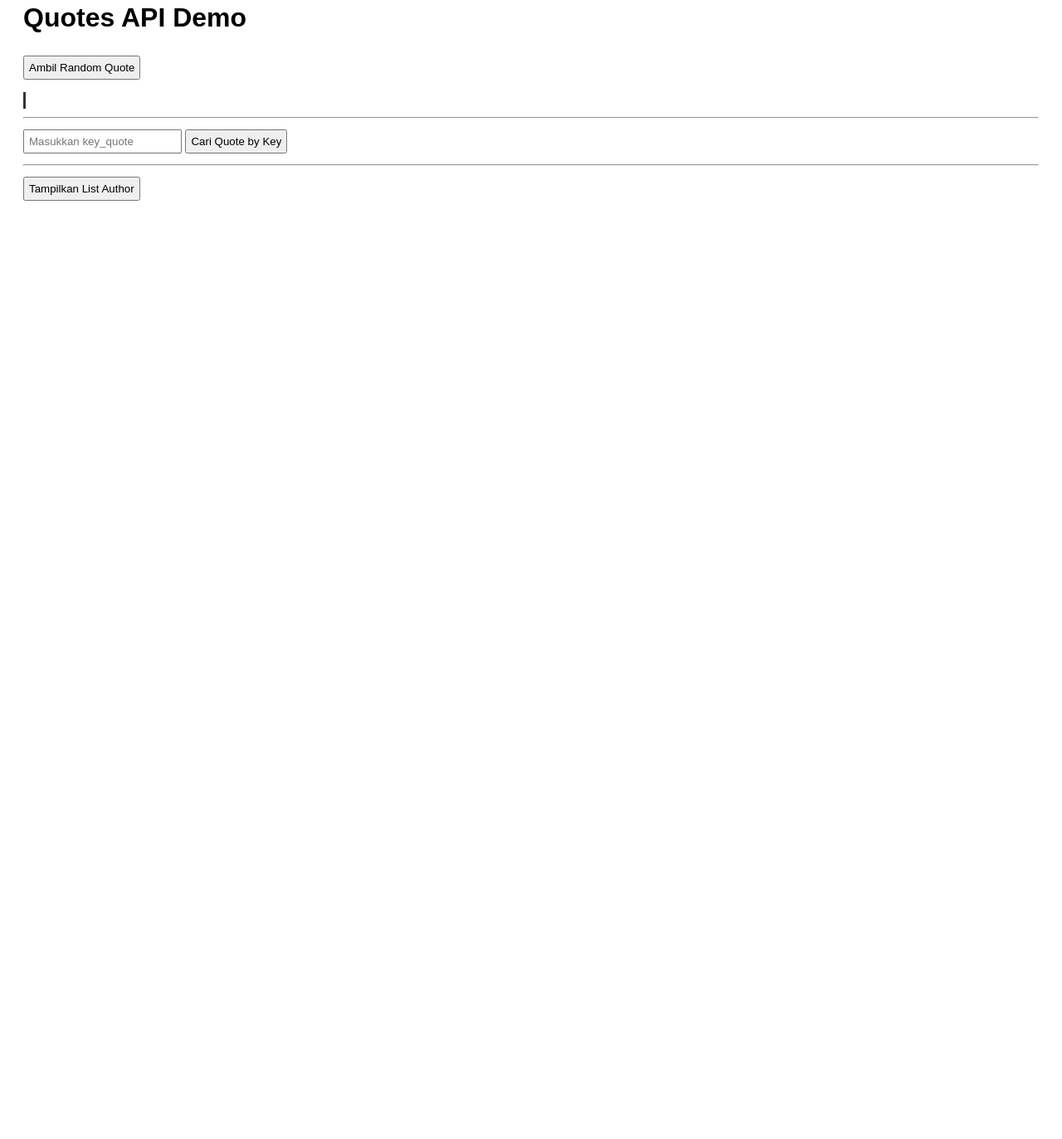
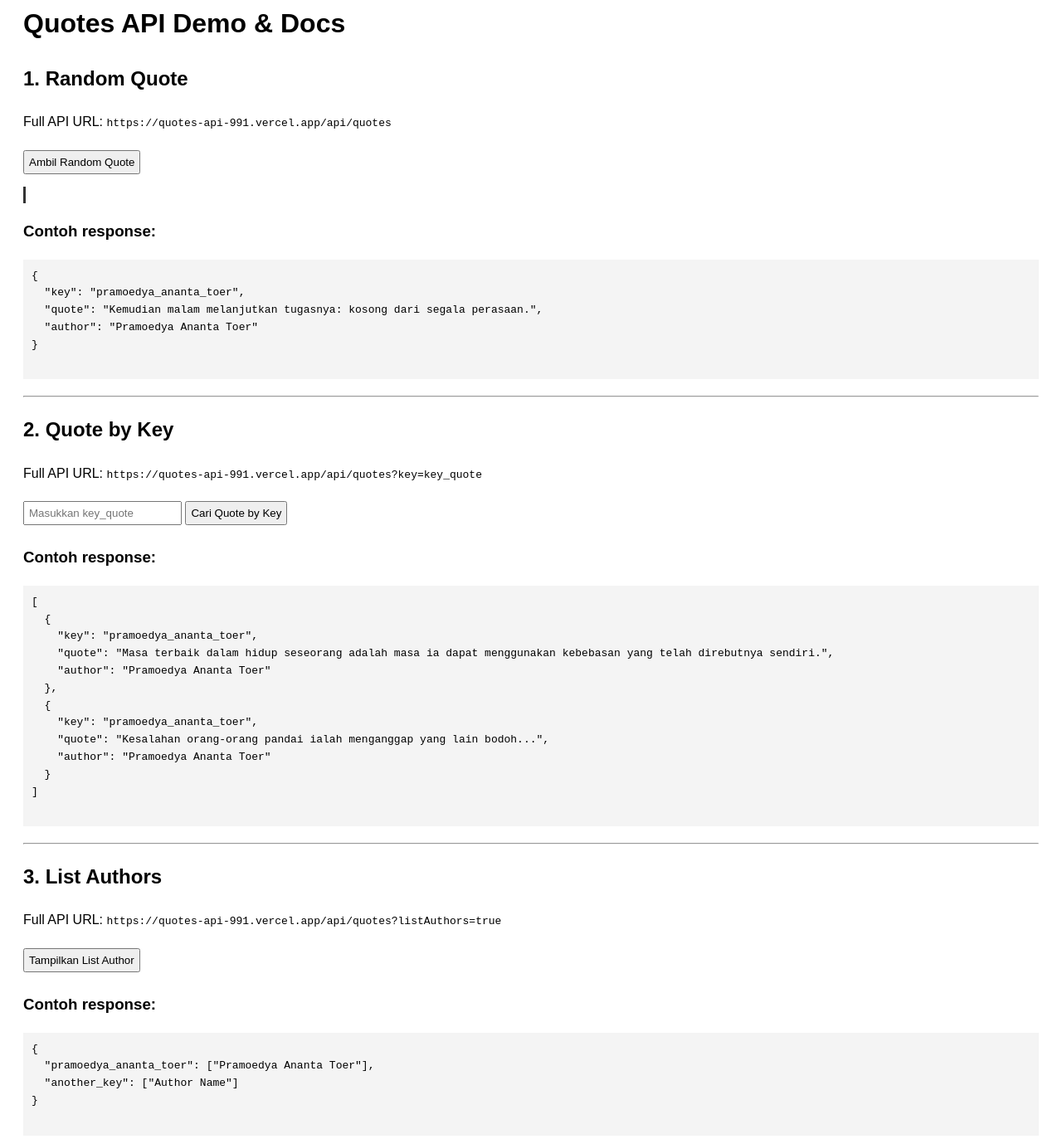
Before and after one commit to timhore991/quotes-api, a website: page index.html in a window 1280 px wide. Shown: the part 46-1419 px from the top of the page at 83% size. Before the commit the page ends 800 px from the top, so only its background shows below. Drawn offline with Linux system fonts and the light colour scheme.

Commit message:
Update index.html

```diff
--- a/index.html
+++ b/index.html
@@ -2,32 +2,70 @@
 <html lang="en">
 <head>
   <meta charset="UTF-8">
-  <title>Quotes API Demo</title>
+  <title>Quotes API Demo & Docs</title>
   <style>
-    body { font-family: Arial, sans-serif; padding: 20px; }
+    body { font-family: Arial, sans-serif; padding: 20px; line-height: 1.6; }
     .quote { margin: 10px 0; padding: 10px; border-left: 3px solid #333; }
     input, button { margin: 5px 0; padding: 5px; }
+    pre { background: #f4f4f4; padding: 10px; overflow-x: auto; }
+    hr { margin: 20px 0; }
   </style>
 </head>
 <body>
-  <h1>Quotes API Demo</h1>
+  <h1>Quotes API Demo & Docs</h1>
 
-  <!-- Random quote -->
+  <h2>1. Random Quote</h2>
+  <p>Full API URL: <code>https://quotes-api-991.vercel.app/api/quotes</code></p>
   <button id="randomBtn">Ambil Random Quote</button>
   <div id="randomQuote" class="quote"></div>
 
+  <h3>Contoh response:</h3>
+  <pre>
+{
+  "key": "pramoedya_ananta_toer",
+  "quote": "Kemudian malam melanjutkan tugasnya: kosong dari segala perasaan.",
+  "author": "Pramoedya Ananta Toer"
+}
+  </pre>
+
   <hr>
 
-  <!-- Filter by key -->
+  <h2>2. Quote by Key</h2>
+  <p>Full API URL: <code>https://quotes-api-991.vercel.app/api/quotes?key=key_quote</code></p>
   <input type="text" id="keyInput" placeholder="Masukkan key_quote">
   <button id="keyBtn">Cari Quote by Key</button>
   <div id="keyResult"></div>
 
+  <h3>Contoh response:</h3>
+  <pre>
+[
+  {
+    "key": "pramoedya_ananta_toer",
+    "quote": "Masa terbaik dalam hidup seseorang adalah masa ia dapat menggunakan kebebasan yang telah direbutnya sendiri.",
+    "author": "Pramoedya Ananta Toer"
+  },
+  {
+    "key": "pramoedya_ananta_toer",
+    "quote": "Kesalahan orang-orang pandai ialah menganggap yang lain bodoh...",
+    "author": "Pramoedya Ananta Toer"
+  }
+]
+  </pre>
+
   <hr>
 
-  <!-- List authors -->
+  <h2>3. List Authors</h2>
+  <p>Full API URL: <code>https://quotes-api-991.vercel.app/api/quotes?listAuthors=true</code></p>
   <button id="authorsBtn">Tampilkan List Author</button>
   <div id="authorsResult"></div>
+
+  <h3>Contoh response:</h3>
+  <pre>
+{
+  "pramoedya_ananta_toer": ["Pramoedya Ananta Toer"],
+  "another_key": ["Author Name"]
+}
+  </pre>
 
   <script>
     const API_URL = "https://quotes-api-991.vercel.app/api/quotes";
```
